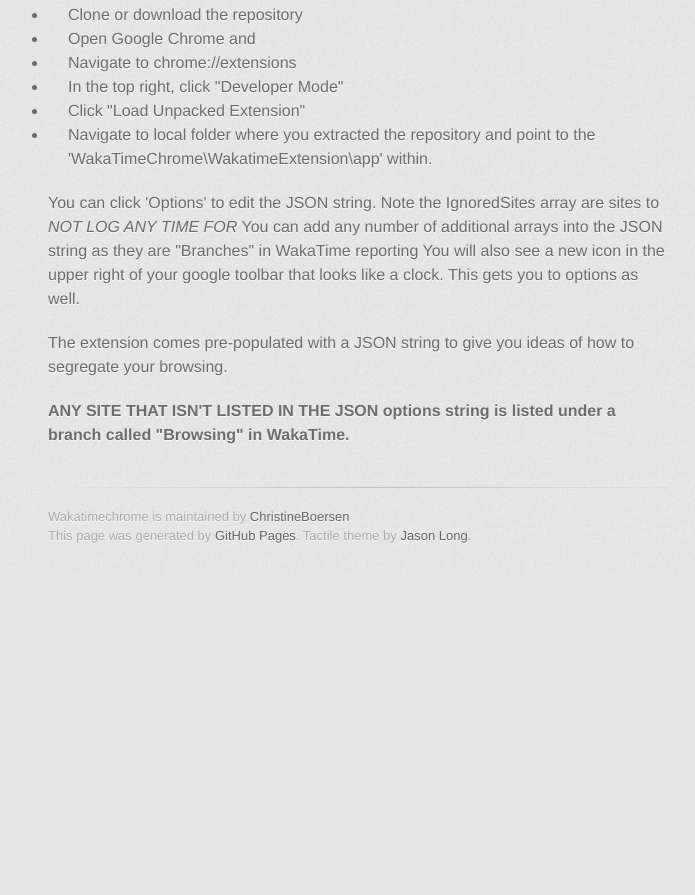
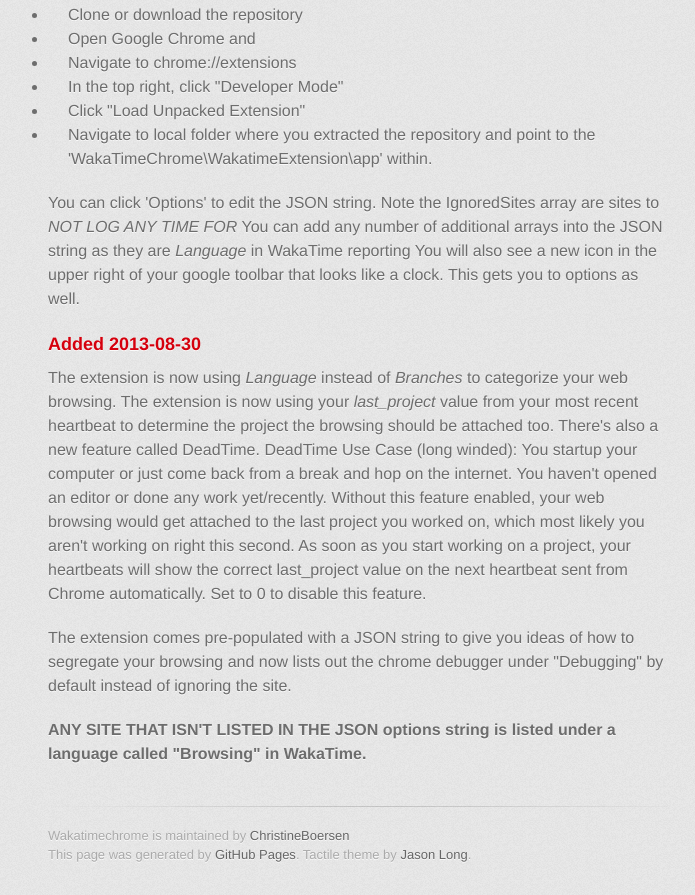
Before and after one commit to ChristineBoersen/WakaTimeChrome, a plain HTML site: page index.html in a window 1280 px wide. Shown: the part 624-1519 px from the top of the page, without its empty margins (282-977 px from the left). Before the commit the page ends 1200 px from the top, so only its background shows below. Drawn offline with Linux system fonts and the light colour scheme; a web font is replaced by a local one.

```diff
--- a/index.html
+++ b/index.html
@@ -60,12 +60,19 @@
 </ul>
 
 <p>You can click 'Options' to edit the JSON string. Note the IgnoredSites array are sites to <em>NOT LOG ANY TIME FOR</em>
-You can add any number of additional arrays into the JSON string as they are "Branches" in WakaTime reporting
+You can add any number of additional arrays into the JSON string as they are <em>Language</em> in WakaTime reporting
 You will also see a new icon in the upper right of your google toolbar that looks like a clock. This gets you to options as well.</p>
 
-<p>The extension comes pre-populated with a JSON string to give you ideas of how to segregate your browsing. </p>
+<h3>
+<a id="added-2013-08-30" class="anchor" href="#added-2013-08-30" aria-hidden="true"><span class="octicon octicon-link"></span></a>Added 2013-08-30</h3>
 
-<p><strong>ANY SITE THAT ISN'T LISTED IN THE JSON options string is listed under a branch called "Browsing" in WakaTime.</strong></p>
+<p>The extension is now using <em>Language</em> instead of <em>Branches</em> to categorize your web browsing.
+The extension is now using your <em>last_project</em> value from your most recent heartbeat to determine the project the browsing should be attached too.
+There's also a new feature called DeadTime. DeadTime Use Case (long winded): You startup your computer or just come back from a break and hop on the internet. You haven't opened an editor or done any work yet/recently. Without this feature enabled, your web browsing would get attached to the last project you worked on, which most likely you aren't working on right this second. As soon as you start working on a project, your heartbeats will show the correct last_project value on the next heartbeat sent from Chrome automatically. Set to 0 to disable this feature.</p>
+
+<p>The extension comes pre-populated with a JSON string to give you ideas of how to segregate your browsing and now lists out the chrome debugger under "Debugging" by default instead of ignoring the site.</p>
+
+<p><strong>ANY SITE THAT ISN'T LISTED IN THE JSON options string is listed under a language called "Browsing" in WakaTime.</strong></p>
         </section>
 
         <footer>
```
Also changed, not shown: params.json (+1 -1 lines).
